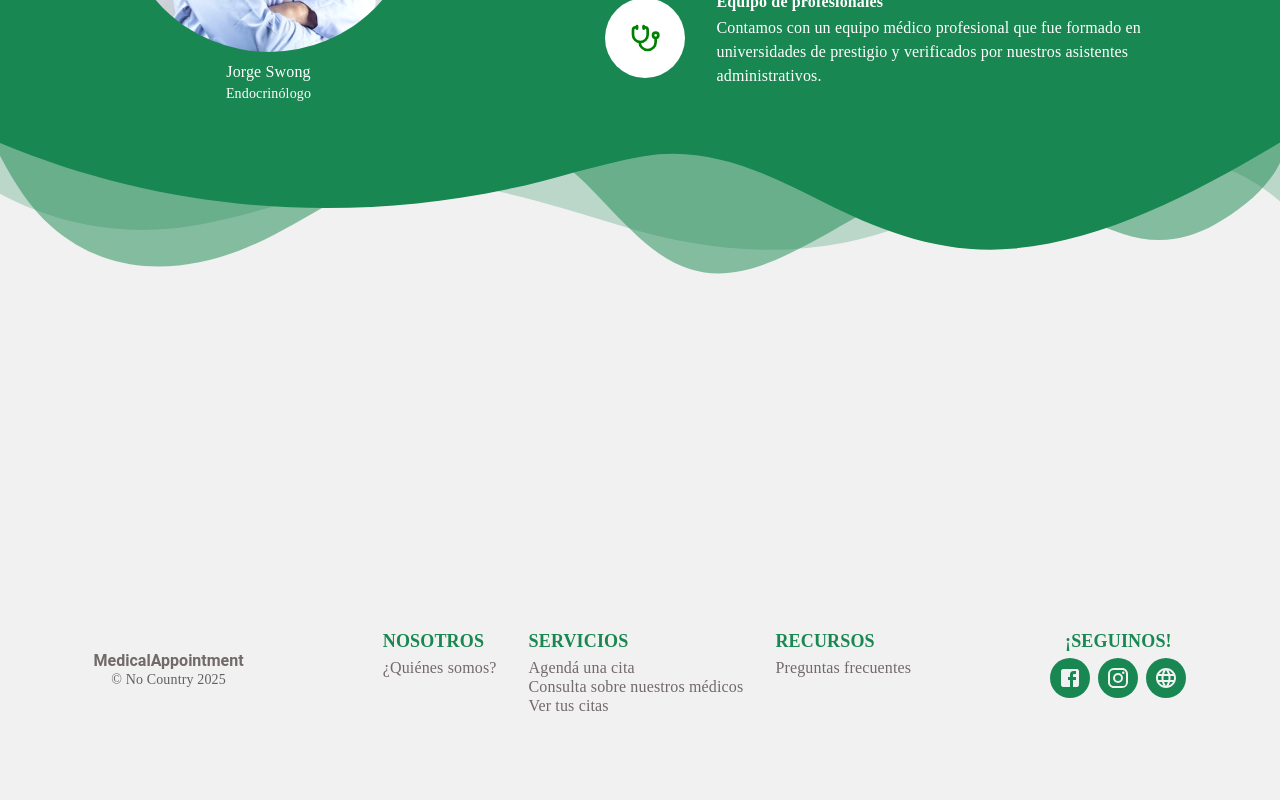
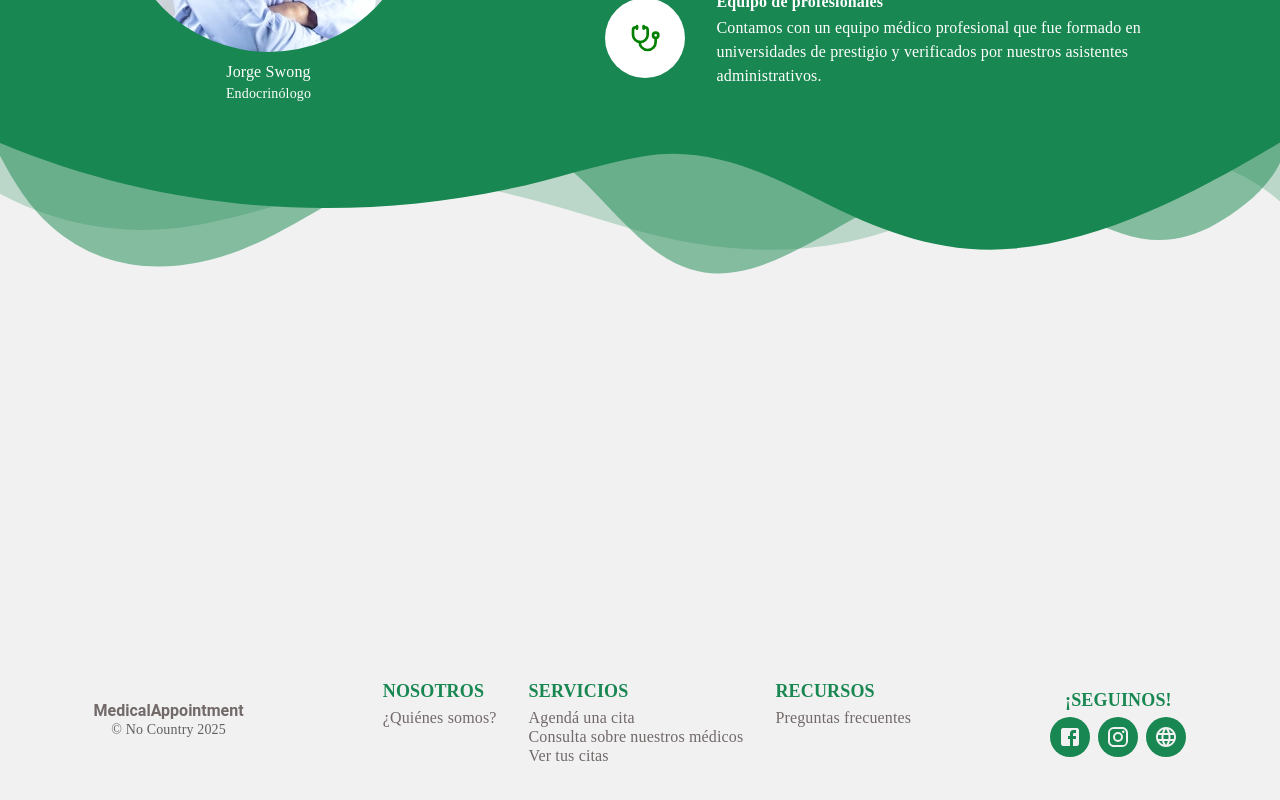
Before and after one commit to fr4ncisx/medicalappointment-nocountry, a React (Vite) app in the folder frontend/: page / in a window 1280 px wide. Shown: the part 1504-2304 px from the top of the page. Before the commit the page ends 2239 px from the top, so only its background shows below. Built offline with nearby package versions, Linux system fonts and the light colour scheme; a web font is replaced by a local one.

Commit message:
style: mejora visual del footer

```diff
--- a/frontend/src/components/layout/Footer/FooterStyle.ts
+++ b/frontend/src/components/layout/Footer/FooterStyle.ts
@@ -8,6 +8,8 @@ export const FooterStyle: Record<string, SxProps> = {
     display: "flex",
     justifyContent: "space-around",
     flexWrap: "wrap",
+    alignItems: "center",
+    height: "230px"
   },
   footerTitle: {
     display: "flex",
```
